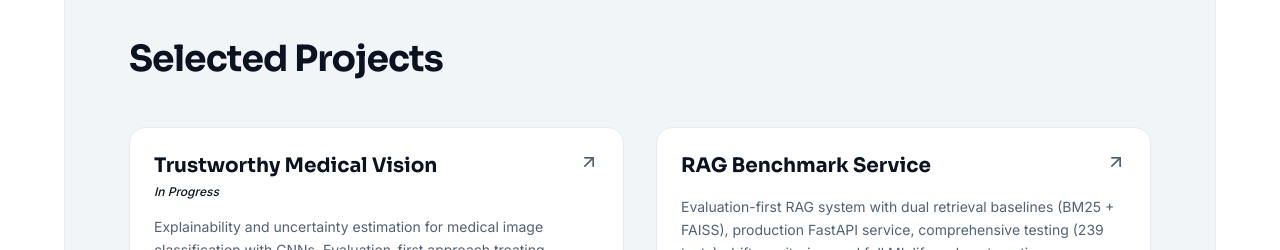
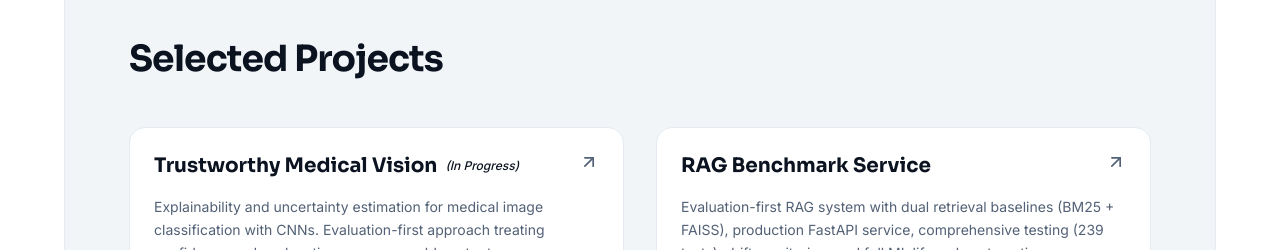
Before and after one commit to notemilianogarcia/portfolio, a Next.js app: page / in a window 1280 px wide. Shown: the part 1815-2065 px from the top of the page. Built offline with nearby package versions, Linux system fonts and the light colour scheme; no server answers.

Commit message:
style: Move 'In Progress' status to right of title
- Position status text inline with title using flexbox
- Add parentheses around 'In Progress' for better readability
- Maintain small italic styling with text color

```diff
--- a/components/ProjectCard.tsx
+++ b/components/ProjectCard.tsx
@@ -26,17 +26,17 @@ export function ProjectCard({ project }: ProjectCardProps) {
         className="group/link block"
       >
         <div className="mb-4 flex items-start justify-between">
-          <div className="flex-1">
+          <div className="flex items-center gap-2 flex-1">
             <h3 className="font-heading text-xl font-bold text-text transition-colors group-hover/link:text-accent">
               {project.title}
             </h3>
             {project.status === "in-progress" && (
-              <div className="mt-1 text-xs italic text-text font-medium">
-                In Progress
-              </div>
+              <span className="text-xs italic text-text font-medium">
+                (In Progress)
+              </span>
             )}
           </div>
-          <ArrowUpRight className="text-text-2 transition-colors group-hover/link:text-accent ml-2" size={20} />
+          <ArrowUpRight className="text-text-2 transition-colors group-hover/link:text-accent" size={20} />
         </div>
         <p className="text-sm text-text-2 leading-relaxed mb-6">{project.summary}</p>
       </Link>
```
